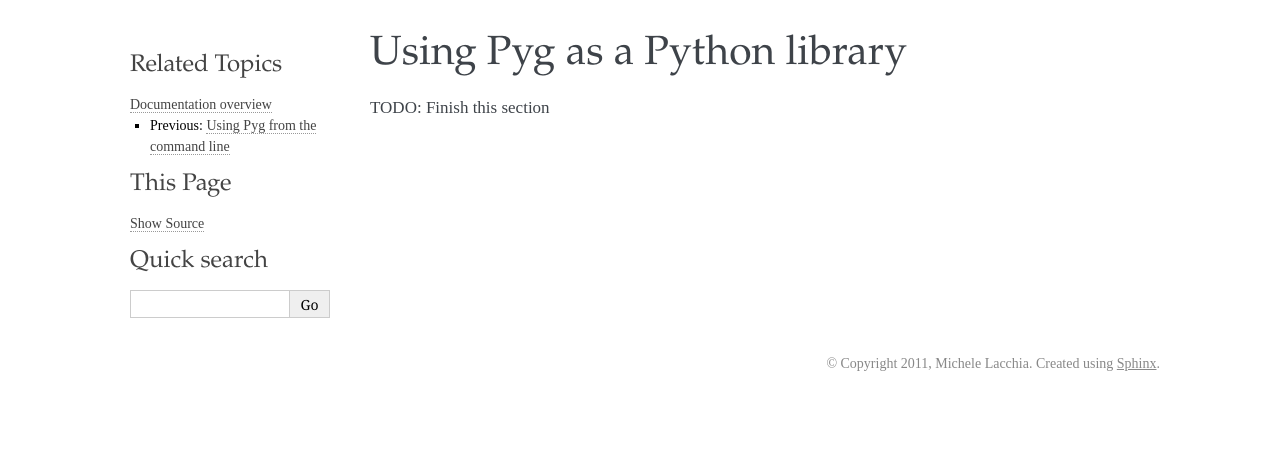
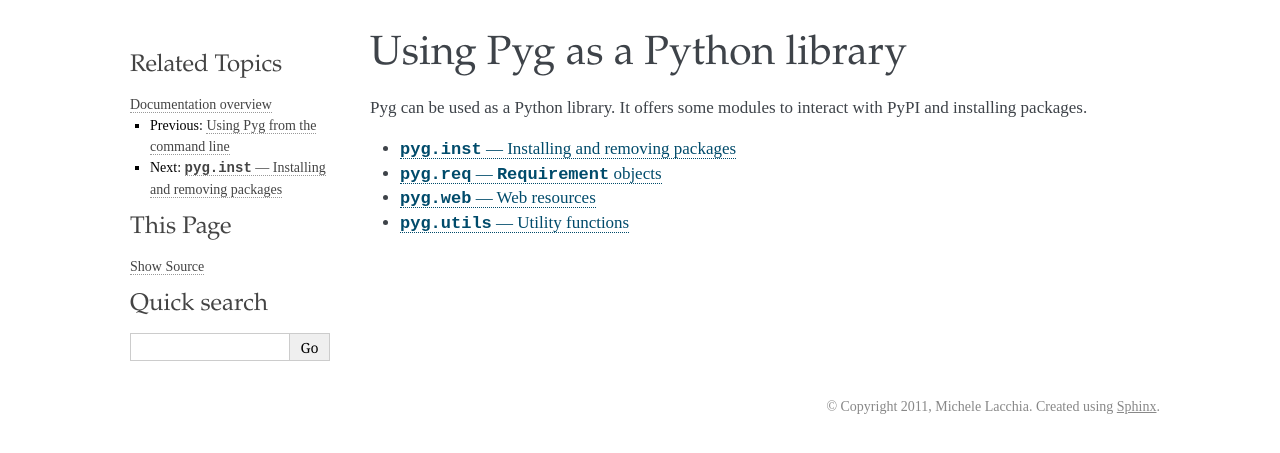
Before and after one commit to rubik/pyg, a Sphinx documentation site: the page built from docs/library.rst, in a window 1280 px wide. Shown: the top 453 px of the page. Built offline with Sphinx 7.4.7, drawn with Linux system fonts in a browser that asks for light colours.

Commit message:
Updated docs

```diff
--- /dev/null
+++ b/docs/api/inst.rst
@@ -0,0 +1,8 @@
+:mod:`pyg.inst` --- Installing and removing packages
+====================================================
+
+.. module:: pyg.inst
+    :synopsis: A module for installing and removing packages
+
+.. moduleauthor:: Michele Lacchia <michelelacchia@gmail.com>
+.. sectionauthor:: Michele Lacchia <michelelacchia@gmail.com>
--- a/docs/library.rst
+++ b/docs/library.rst
@@ -3,4 +3,13 @@
 Using Pyg as a Python library
 =============================
 
-TODO: Finish this section
+Pyg can be used as a Python library. It offers some modules to interact with PyPI and installing packages.
+
+
+.. toctree::
+
+   api/inst.rst
+   api/req.rst
+   api/web.rst
+   api/utils.rst
+   api/freeze.rst
```
Also changed, not shown: docs/api/req.rst (added, +8 -0 lines), docs/api/utils.rst (added, +8 -0 lines), docs/api/web.rst (added, +8 -0 lines), docs/api/freeze.rst (added).
